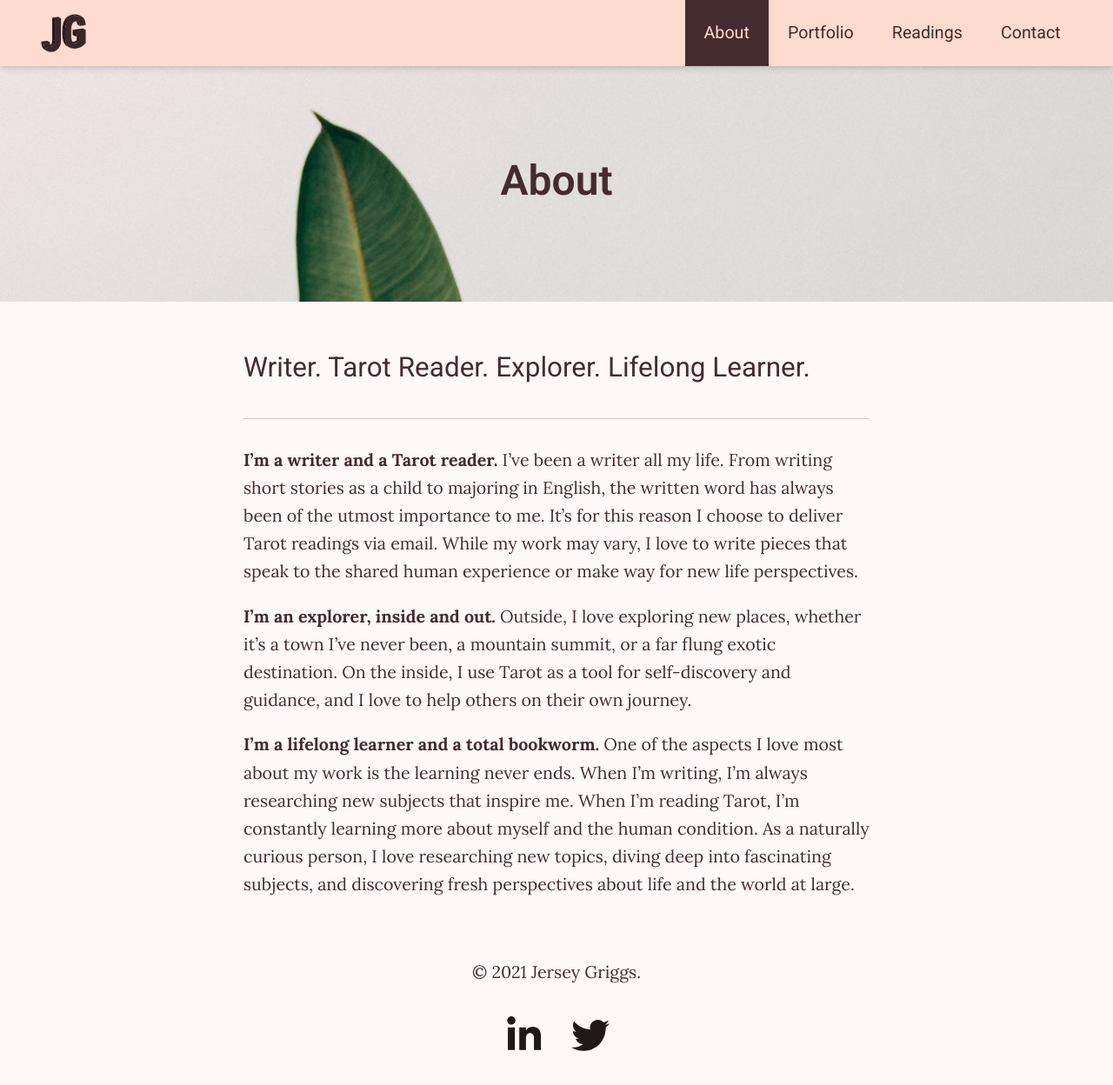
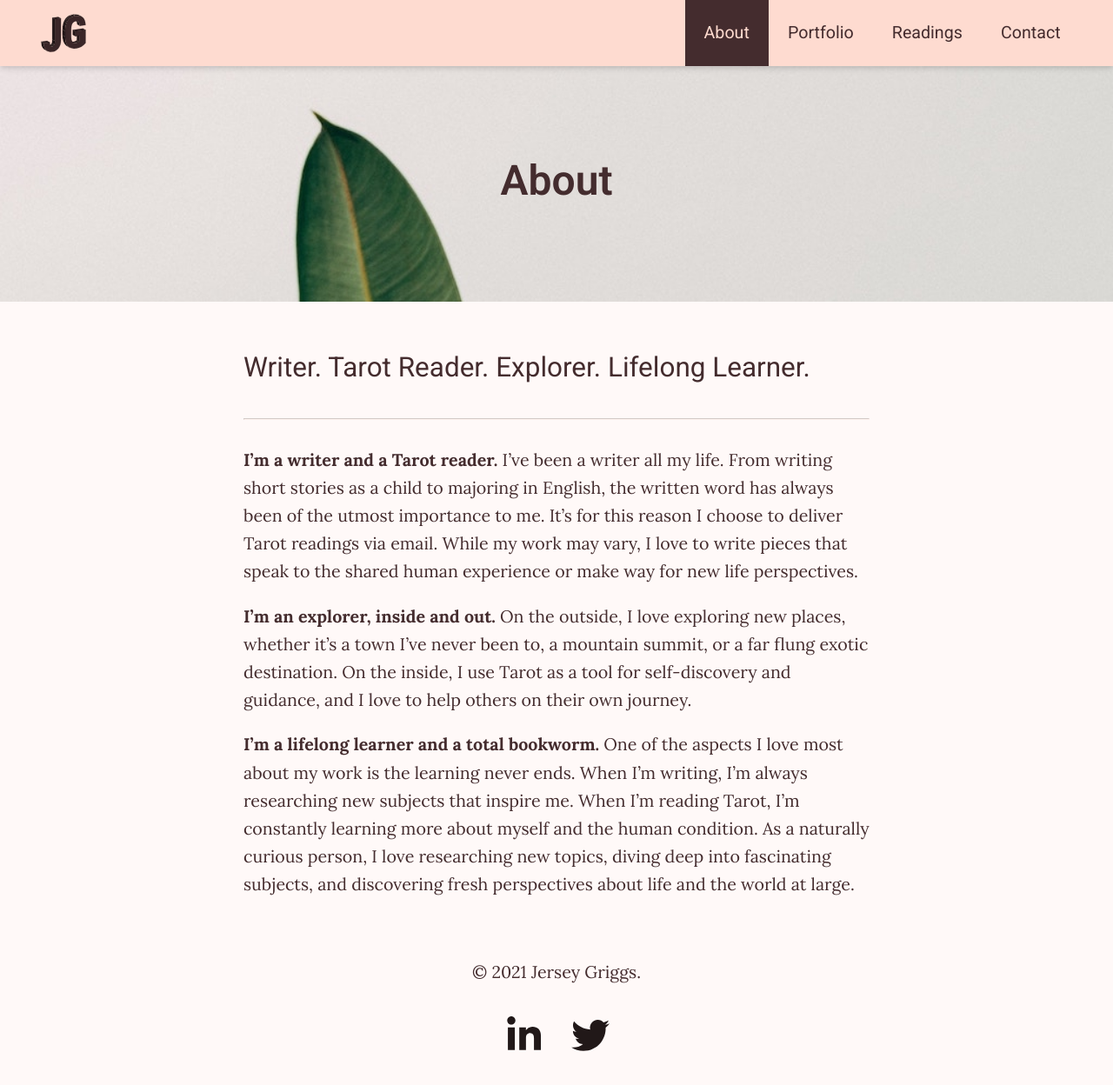
Before and after one commit to jersey-griggs/jersey.griggs.github.io, a Jekyll site: the page built from about/index.html, in a window 1280 px wide and 1264 px high. Shown: the top 1248 px of the window at 87% size. Built offline with Jekyll 4.4.1, drawn with Linux system fonts in a browser that asks for light colours.

Commit message:
Update index.html
never been to

```diff
--- a/about/index.html
+++ b/about/index.html
@@ -9,7 +9,7 @@ hero-image: "/images/ficus.jpeg"
   <hr>
   <section class="tight subsection">
     <p><strong>I’m a writer and a Tarot reader.</strong> I’ve been a writer all my life. From writing short stories as a child to majoring in English, the written word has always been of the utmost importance to me. It’s for this reason I choose to deliver Tarot readings via email. While my work may vary, I love to write pieces that speak to the shared human experience or make way for new life perspectives.</p>
-    <p><strong>I’m an explorer, inside and out.</strong> Outside, I love exploring new places, whether it’s a town I’ve never been, a mountain summit, or a far flung exotic destination. On the inside, I use Tarot as a tool for self-discovery and guidance, and I love to help others on their own journey.</p>
+    <p><strong>I’m an explorer, inside and out.</strong> On the outside, I love exploring new places, whether it’s a town I’ve never been to, a mountain summit, or a far flung exotic destination. On the inside, I use Tarot as a tool for self-discovery and guidance, and I love to help others on their own journey.</p>
     <p><strong>I’m a lifelong learner and a total bookworm.</strong> One of the aspects I love most about my work is the learning never ends. When I’m writing, I’m always researching new subjects that inspire me. When I’m reading Tarot, I’m constantly learning more about myself and the human condition. As a naturally curious person, I love researching new topics, diving deep into fascinating subjects, and discovering fresh perspectives about life and the world at large.</p>
   </section>
 </div>
```
